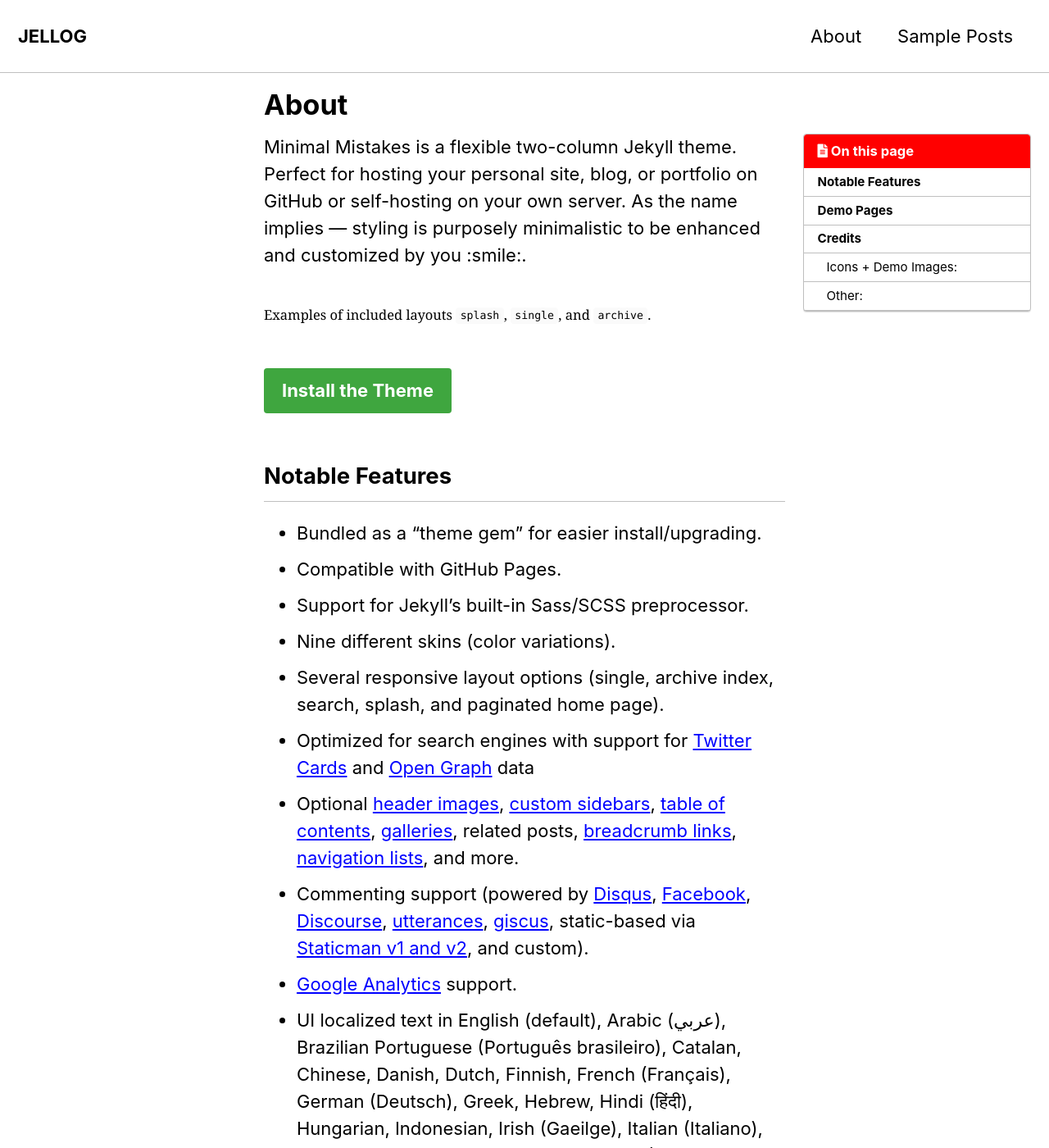
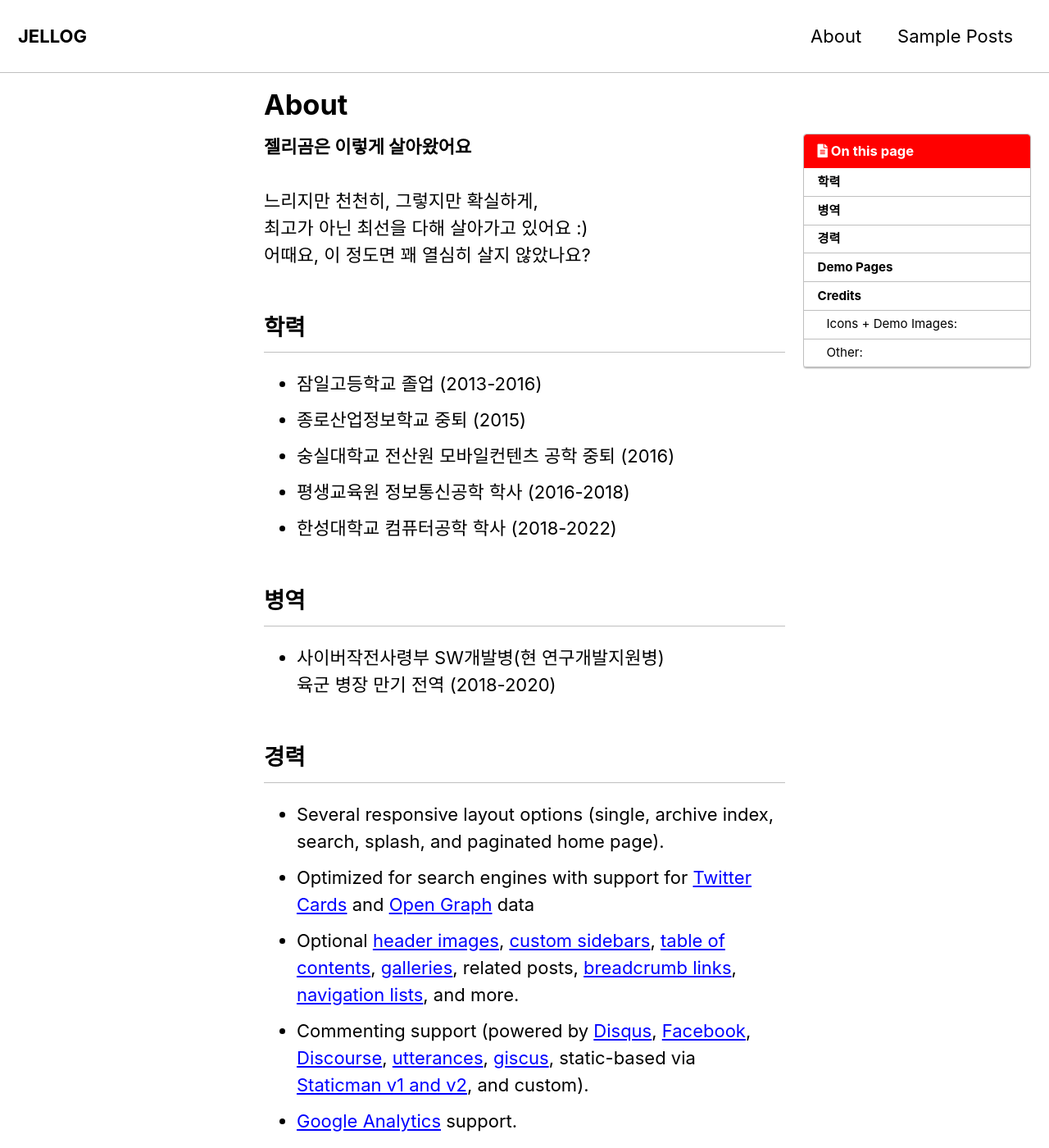
Before and after one commit to gppo66/backupTheme, a Jekyll site: the page built from _pages/about.md, in a window 1280 px wide and 1400 px high. Shown: the whole window at 82% size. Built offline with Jekyll 4.4.1, drawn with Linux system fonts in a browser that asks for light colours; cached includes are drawn as plain includes.

Commit message:
update about page

```diff
--- a/_pages/about.md
+++ b/_pages/about.md
@@ -5,18 +5,25 @@ layout: single
 toc: true
 ---
 
-Minimal Mistakes is a flexible two-column Jekyll theme. Perfect for hosting your personal site, blog, or portfolio on GitHub or self-hosting on your own server. As the name implies --- styling is purposely minimalistic to be enhanced and customized by you :smile:.
+**젤리곰은 이렇게 살아왔어요** <br />
+<br />
+느리지만 천천히, 그렇지만 확실하게, <br /> 최고가 아닌 최선을 다해 살아가고 있어요 :) <br />
+어때요, 이 정도면 꽤 열심히 살지 않았나요?
 
-{% include gallery id="layouts_gallery" caption="Examples of included layouts `splash`, `single`, and `archive`." %}
+## 학력
 
-[Install the Theme]({{ "/docs/quick-start-guide/" | relative_url }}){: .btn .btn--success .btn--large}
+- 잠일고등학교 졸업 (2013-2016)
+- 종로산업정보학교 중퇴 (2015)
+- 숭실대학교 전산원 모바일컨텐츠 공학 중퇴 (2016)
+- 평생교육원 정보통신공학 학사 (2016-2018)
+- 한성대학교 컴퓨터공학 학사 (2018-2022)
 
-## Notable Features
+## 병역
 
-- Bundled as a "theme gem" for easier install/upgrading.
-- Compatible with GitHub Pages.
-- Support for Jekyll's built-in Sass/SCSS preprocessor.
-- Nine different skins (color variations).
+- 사이버작전사령부 SW개발병(현 연구개발지원병) <br />육군 병장 만기 전역 (2018-2020)
+
+## 경력
+
 - Several responsive layout options (single, archive index, search, splash, and paginated home page).
 - Optimized for search engines with support for [Twitter Cards](https://dev.twitter.com/cards/overview) and [Open Graph](http://ogp.me/) data
 - Optional [header images](https://mmistakes.github.io/minimal-mistakes/docs/layouts/#headers), [custom sidebars](https://mmistakes.github.io/minimal-mistakes/docs/layouts/#sidebars), [table of contents](https://mmistakes.github.io/minimal-mistakes/docs/helpers/#table-of-contents), [galleries](https://mmistakes.github.io/minimal-mistakes/docs/helpers/#gallery), related posts, [breadcrumb links](https://mmistakes.github.io/minimal-mistakes/docs/configuration/#breadcrumb-navigation-beta), [navigation lists](https://mmistakes.github.io/minimal-mistakes/docs/helpers/#navigation-list), and more.
```
